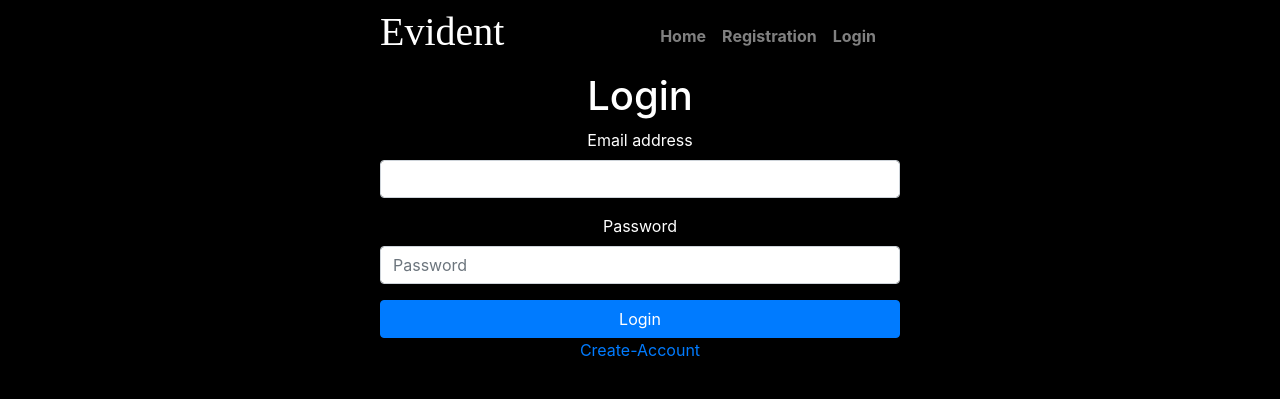
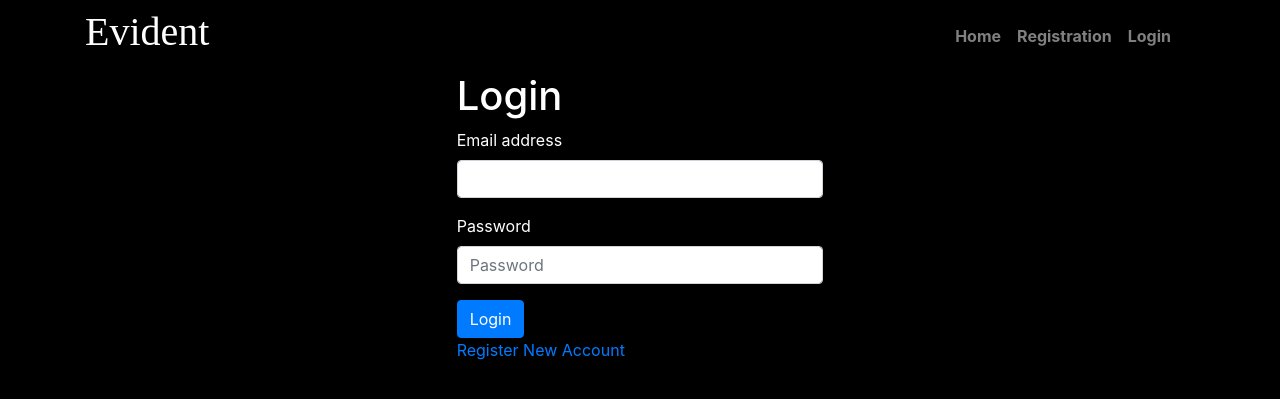
Before and after one commit to Fahad-CSE16/Evidentbdtask, a Django app: page /login/ in a window 1280 px wide. Shown: the top 399 px of the page. Run offline with Django 3.2, Linux system fonts and the light colour scheme; some libraries are stand-ins or nearby versions; some web fonts are replaced.

Commit message:
resolved

```diff
--- a/khoj/api.py
+++ b/khoj/api.py
@@ -14,8 +14,11 @@ class ResultsListView(APIView):
         user_id=data['user_id']
         start_datetime =datetime.strptime(start_datetime, '%Y-%m-%d %H:%M:%S')
         end_datetime =datetime.strptime(end_datetime, '%Y-%m-%d %H:%M:%S')
+        # obs=Results.objects.all()
         obs=Results.objects.filter(timestamp__gte=start_datetime,timestamp__lte=end_datetime,user_id=user_id)
+        print(obs)
         serializer=ResultsSerializer(obs, many=True)
+        print(serializer.data)
         data={}
         data['status']="success"
         data['user_id']=user_id
--- a/khoj/models.py
+++ b/khoj/models.py
@@ -4,7 +4,7 @@ from django.contrib.auth.models import User
 # Create your models here.
 class Results(models.Model):
     user=models.ForeignKey(User,on_delete=models.CASCADE, related_name='results')
-    input_values=models.TextField()
+    input_values=ArrayField(models.IntegerField())
     search_value=models.IntegerField()
     result=models.BooleanField()
     timestamp=models.DateTimeField(auto_now_add=True)
--- a/templates/userapp/login.html
+++ b/templates/userapp/login.html
@@ -8,7 +8,7 @@ active
 {% endblock Login %}
 {% block body %}
 {% load crispy_forms_tags %}
-<div class="col-md-8 offset-md-2">
+<div class="col-md-4 offset-md-4">
 <div class="container">
     {% if form.errors %}
     <p>Your username and password didn't match. Please try again.</p>
@@ -37,77 +37,8 @@ active
         {% comment %} <input type="hidden" name="next" value="{{ next }}"> {% endcomment %}
     </form>
     <p>
-        <a href="{% url 'register' %}">Create-Account</a>
+        <a class="text-center" style="text-align:center;" href="{% url 'register' %}">Register New Account</a>
     </p>
 </div>
 </div>
 {% endblock %}
-{% block css %}
-
-    @import "https://stackpath.bootstrapcdn.com/font-awesome/4.7.0/css/font-awesome.min.css";
-
-.container{
-    width: 550px;
-    text-align: center;
-    top: 50%;
-    left: 50%;
-    transform: translate (-50%, -50%);
-    color: white;
-}
-.conatiner h1{
-float: left;
-font-size: 40px;
-border-bottom: 6px solid #4caf50;
-margin-bottom: 50px;
-padding: 13px 0;
-}
-.textbox{
-width:100%;
-overflow: hidden;
-font-size: 20px;
-padding: 8px 0;
-margin: 8px 0;
-border-bottom: 1px solid #4caf50;
-color:white;
-}
-.textbox i{
-width: 40px;
-float: left;
-text-align: center;
-}
-.textbox label{
-border: none;
-outline:none;
-background:none;
-color:white;
-width:100%;
-float:left;
-text-align:left;
-margin:0 10px;
-font-size: 18px;
-}
-.textbox input{
-width: 100%;
-border: none;
-outline:none;
-background:none;
-color:white;
-float:left;
-margin:0 10px;
-font-size: 18px;
-}
-.btn{
-width:100%;
-
-}
-.col-md-6 a{
-width:100px;
-background:none;
-color:solid #282356;
-font-size: 18px;
-cursor: pointer;
-margin: 12px 0;
-text-align: center;
-}
-
-{% endblock  %}
--- a/templates/userapp/register.html
+++ b/templates/userapp/register.html
@@ -6,7 +6,7 @@
 {% load crispy_forms_tags %}
 
 <div class="container-fluid" style="margin-top: 50px;">
-    <div class="col-md-8 offset-md-2">
+    <div class="col-md-6 offset-md-3">
         <h2 class="text-center border-bottom">Create Account</h2>
 <<<<<<< HEAD
         <form method="post">
```
Also changed, not shown: khoj/migrations/0005_alter_results_input_values.py (added).
